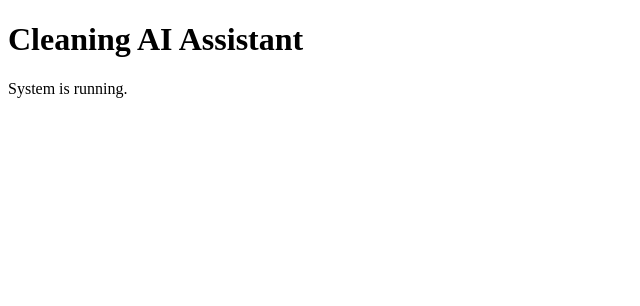
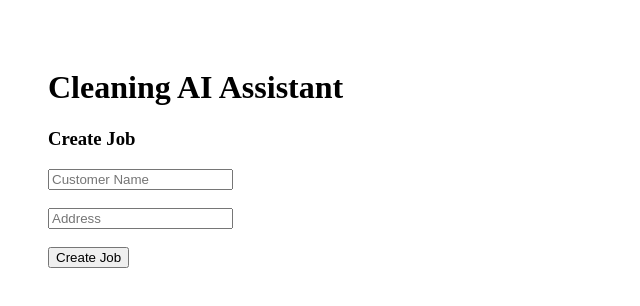
Before and after one commit to oneclickcleanusa/cleaning-ai-assistant, a Next.js app: page / in a window 1280 px wide. Shown: the top 306 px of the page, without its empty margins (0-640 px from the left). Built offline with nearby package versions, Linux system fonts and the light colour scheme; no server answers.

Commit message:
Update page.tsx

```diff
--- a/app/page.tsx
+++ b/app/page.tsx
@@ -1,8 +1,58 @@
-export default function Page() {
+"use client";
+
+import { useState } from "react";
+import { createClient } from "@supabase/supabase-js";
+
+const supabase = createClient(
+  process.env.NEXT_PUBLIC_SUPABASE_URL!,
+  process.env.NEXT_PUBLIC_SUPABASE_ANON_KEY!
+);
+
+export default function Home() {
+  const [name, setName] = useState("");
+  const [address, setAddress] = useState("");
+
+  const createJob = async () => {
+    const { error } = await supabase.from("jobs").insert([
+      {
+        customer_name: name,
+        address: address,
+        date: new Date().toISOString().split("T")[0]
+      }
+    ]);
+
+    if (error) {
+      alert("Error creating job");
+    } else {
+      alert("Job saved!");
+      setName("");
+      setAddress("");
+    }
+  };
+
   return (
-    <main>
+    <div style={{ padding: 40 }}>
       <h1>Cleaning AI Assistant</h1>
-      <p>System is running.</p>
-    </main>
+
+      <h3>Create Job</h3>
+
+      <input
+        placeholder="Customer Name"
+        value={name}
+        onChange={(e) => setName(e.target.value)}
+      />
+
+      <br /><br />
+
+      <input
+        placeholder="Address"
+        value={address}
+        onChange={(e) => setAddress(e.target.value)}
+      />
+
+      <br /><br />
+
+      <button onClick={createJob}>Create Job</button>
+    </div>
   );
 }
```
